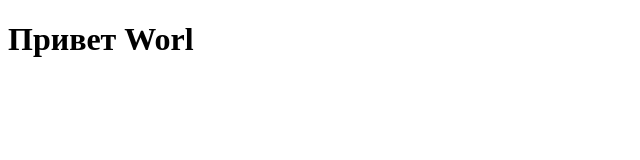
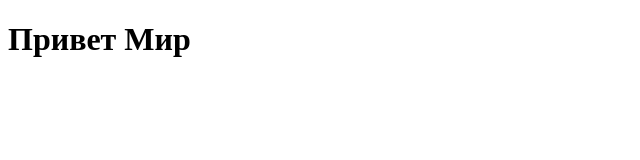
Before and after one commit to bibaris-umirzakov/javascript, a plain HTML site: page index.html in a window 1280 px wide. Shown: the full height of the page, 0-640 px from the left. Drawn offline with Linux system fonts and the light colour scheme.

Commit message:
world > mir

```diff
--- a/index.html
+++ b/index.html
@@ -6,6 +6,6 @@
     <title>Document</title>
 </head>
 <body>
-    <h1>Привет Worl</h1>
+    <h1>Привет Мир</h1>
 </body>
 </html>
```
